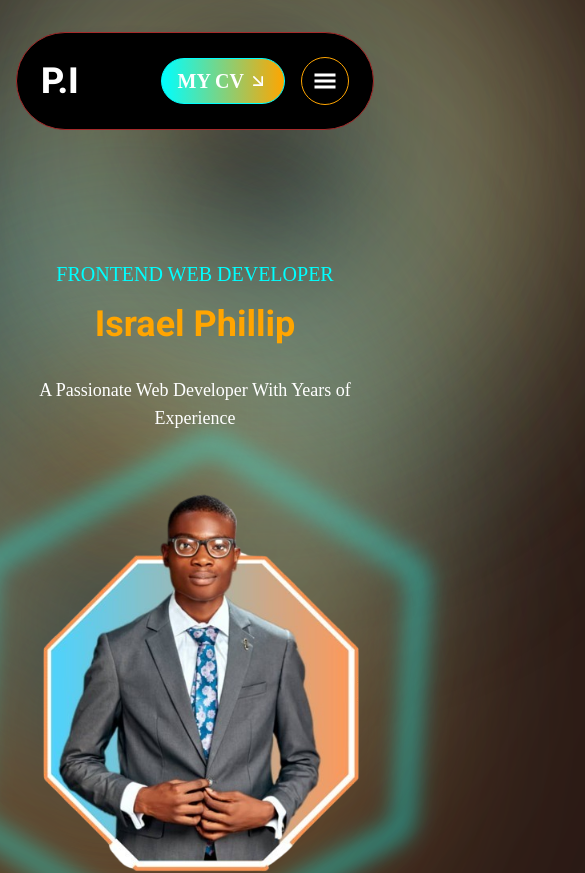
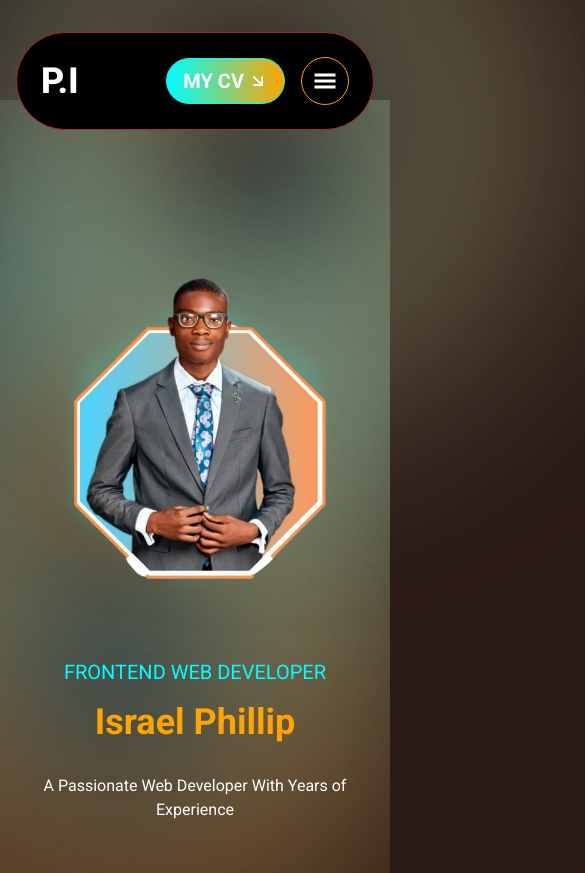
Before and after one commit to IsraelPhillip/1st-Original-Portfolio, a React (Vite) app: page / in a window 390 px wide. Shown: the top 873 px of the page, 585 px wide, since content can reach past the window. Built offline with nearby package versions, Linux system fonts and the light colour scheme.

Commit message:
fix responsiveness issue in Hero section and improve layout

```diff
--- a/src/App.jsx
+++ b/src/App.jsx
@@ -1,7 +1,6 @@
 
 import AboutMeMain from './components/AboutMeSection/AboutMeMain'
 import ExperienceMain from './components/ExperienceSection/ExperienceMain'
-import HelpSection from './components/HelpSection'
 import HeroGradient from './components/HeroSection/HeroGradient'
 import HeroMain from './components/HeroSection/HeroMain'
 import SubHeroSection from './components/HeroSection/SubHeroSection'
@@ -16,7 +15,7 @@ import FooterMain from './components/FooterSection/FooterMain'
 function App() {
 
   return (
-    <main className='font-body pt-[100px]'>
+    <main className='font-special pt-[100px]'>
     <NavbarMain/>
     <HeroMain/>
     <HeroGradient/>
--- a/src/components/AboutMeSection/AboutMeText.jsx
+++ b/src/components/AboutMeSection/AboutMeText.jsx
@@ -4,7 +4,7 @@ const AboutMeText = () => {
   return (
     <div className='flex flex-col md:items-start sm:items-center md:text-left sm:text-center'>
         <h2 className='text-6xl text-cyan mb-10'>About Me</h2>
-        <p className='text-white'>I'm a dedicated and detail-oriented web developer focused on crafting modern, responsive, and user-centric websites. I specialize in React, Tailwind CSS, and JavaScript, combining clean UI/UX with optimized performance. From landing pages to full-scale web applications, I deliver pixel-perfect interfaces and smooth user experiences — built with scalable, maintainable code.
+        <p className='text-white break-words text-ellipsis whitespace-normal overflow-hidden'>I'm a dedicated and detail-oriented web developer focused on crafting modern, responsive, and user-centric websites. I specialize in React, Tailwind CSS, and JavaScript, combining clean UI/UX with optimized performance. From landing pages to full-scale web applications, I deliver pixel-perfect interfaces and smooth user experiences — built with scalable, maintainable code.
 
 </p>
 <button className='border border-orange rounded-full py-2 px-4 items-center text-lg flex mt-10 hover:bg-orange transition-full duration-500 md:self-start sm:self-center cursor-pointer text-white hover:text-cyan'>My Projects</button>
--- a/src/components/ExperienceSection/ExperienceTopRight.jsx
+++ b/src/components/ExperienceSection/ExperienceTopRight.jsx
@@ -3,7 +3,7 @@ import React from 'react'
 const ExperienceTopRight = () => {
   return (
     <div className='xl:w-[25%] lg:w-[30%] border border-lightBrown p-4 rounded-xl'>
-      <p className='text-lg text-center text-lightGrey'>
+      <p className='text-lg text-center text-wrap text-lightGrey break-words text-ellipsis whitespace-normal overflow-hidden'>
       I specialize in frontend development with hands-on experience building responsive and visually appealing web applications using <span className='font-bold text-white'>React and Modern Javascript, Next.js, and Tailwind CSS.
         </span> I’ve developed and deployed several projects, focusing on <span className='font-bold text-white'>clean UI designs, reusable components, and performance optimization</span> . My work reflects a strong understanding of <span className='font-bold text-white'>modern web standards.</span>
       </p>
--- a/src/components/HeroSection/HeroMain.jsx
+++ b/src/components/HeroSection/HeroMain.jsx
@@ -3,12 +3,11 @@ import HeroGradient from './HeroGradient';
 import HeroPic from './HeroPic';
 import HeroText from './HeroText';
 
-
 const HeroMain = () => {
   return (
-    <div className="pt-40 pb-16 relative">
+    <div className="pt-40 pb-16 relative overflow-hidden">
       <HeroGradient />
-      <div className="flex flex-col md:flex-row max-w-[1200px] mx-auto justify-between items-center px-4 gap-10">
+      <div className="flex flex-col-reverse md:flex-row items-center justify-between gap-10 max-w-[1200px] mx-auto px-4">
         <HeroText />
         <HeroPic />
       </div>
--- a/src/components/HeroSection/HeroPic.jsx
+++ b/src/components/HeroSection/HeroPic.jsx
@@ -1,16 +1,16 @@
 import React from 'react';
 import { PiHexagonThin } from "react-icons/pi";
 
-
 const HeroPic = () => {
   return (
-    <div
-
-    className="h-full flex items-center justify-center relative">
-      <img src="/mycyanphoto.png" alt="Phillip Israel" className="max-h-[450px] w-full max-w-[300px] sm:max-w-[400px] md:max-w-[450px] object-contain" />
-
-      <div className="absolute -z-10 flex items-center justify-center animate-pulse">
-        <PiHexagonThin className="min-h-[600px] md:h-[90%] sm:h-[120%] w-auto text-cyan blur-md animate-[spin_20s_linear_infinite]" />
+    <div className="relative w-full flex justify-center items-center">
+      <img
+        src="/mycyanphoto.png"
+        alt="Phillip Israel"
+        className="w-[80%] max-w-[320px] md:max-w-[450px] object-contain"
+      />
+      <div className="absolute -z-10 animate-pulse">
+        <PiHexagonThin className="h-[300px] md:h-[450px] w-auto text-cyan blur-md animate-[spin_20s_linear_infinite]" />
       </div>
     </div>
   );
--- a/src/components/HeroSection/HeroText.jsx
+++ b/src/components/HeroSection/HeroText.jsx
@@ -1,14 +1,16 @@
 import React from 'react';
-
 
 const HeroText = () => {
   return (
-    <div className="flex flex-col gap-4 h-full justify-center md:text-left sm:text-center px-2 sm:px-4">
-      <h2
-       className="lg:text-2xl sm:text-xl uppercase text-cyan">Frontend Web Developer</h2>
-      <h1 className="md:text-[2.8rem] lg:text-6xl sm:text-4xl font-bold font-special text-orange">Israel Phillip</h1>
-      <p className="text-lg mt-4 text-white">
-        A Passionate Web Developer With Years of <br /> Experience
+    <div className="flex flex-col gap-4 h-full justify-center text-center md:text-left px-4">
+      <h2 className="text-xl md:text-2xl uppercase text-cyan break-words">
+        Frontend Web Developer
+      </h2>
+      <h1 className="text-4xl md:text-[2.8rem] lg:text-6xl font-bold font-special text-orange break-words">
+        Israel Phillip
+      </h1>
+      <p className="text-base md:text-lg mt-4 text-white break-words whitespace-normal">
+        A Passionate Web Developer With Years of Experience
       </p>
     </div>
   );
--- a/src/components/ProjectSection/ProjectText.jsx
+++ b/src/components/ProjectSection/ProjectText.jsx
@@ -4,7 +4,7 @@ const ProjectText = () => {
   return (
     <div className='flex flex-col items-center mt-[100px]'>
       <h2 className='text-6xl text-cyan mb-10'>Projects</h2>
-      <p className='text-lg text-center text-white'>I have worked on a variety of web development projects, ranging from responsive websites for small businesses to complex web application and front-end interfaces.</p>
+      <p className='text-lg text-wrap text-center text-white break-words text-ellipsis whitespace-normal overflow-hidden'>I have worked on a variety of web development projects, ranging from responsive websites for small businesses to complex web application and front-end interfaces.</p>
     </div>
   )
 }
--- a/src/components/SkillsSection/SkillsText.jsx
+++ b/src/components/SkillsSection/SkillsText.jsx
@@ -4,7 +4,7 @@ const SkillsText = () => {
   return (
     <div className='flex flex-col items-center mt-[100px]'>
       <h2 className='text-6xl text-cyan mb-10'>My Skills</h2>
-      <p className='text-lg text-center text-white'>I not only work with these technologies but excellent in using them with best practices to deliver high quality results, I have been working with all these skills to build my portfolio project</p>
+      <p className='text-lg text-center text-wrap break-words text-ellipsis whitespace-normal overflow-hidden text-white'>I not only work with these technologies but excellent in using them with best practices to deliver high quality results, I have been working with all these skills to build my portfolio project</p>
     </div>
   )
 }
```
